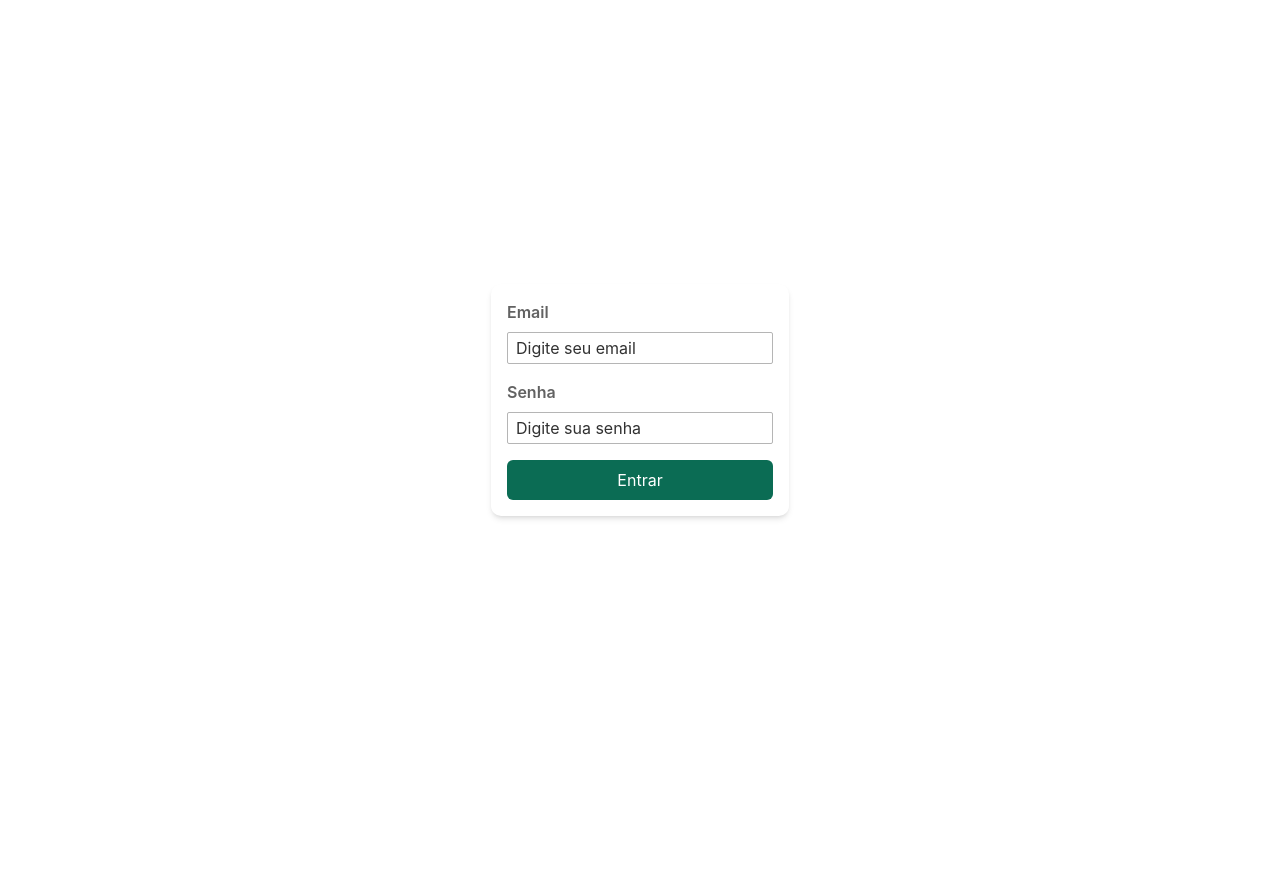
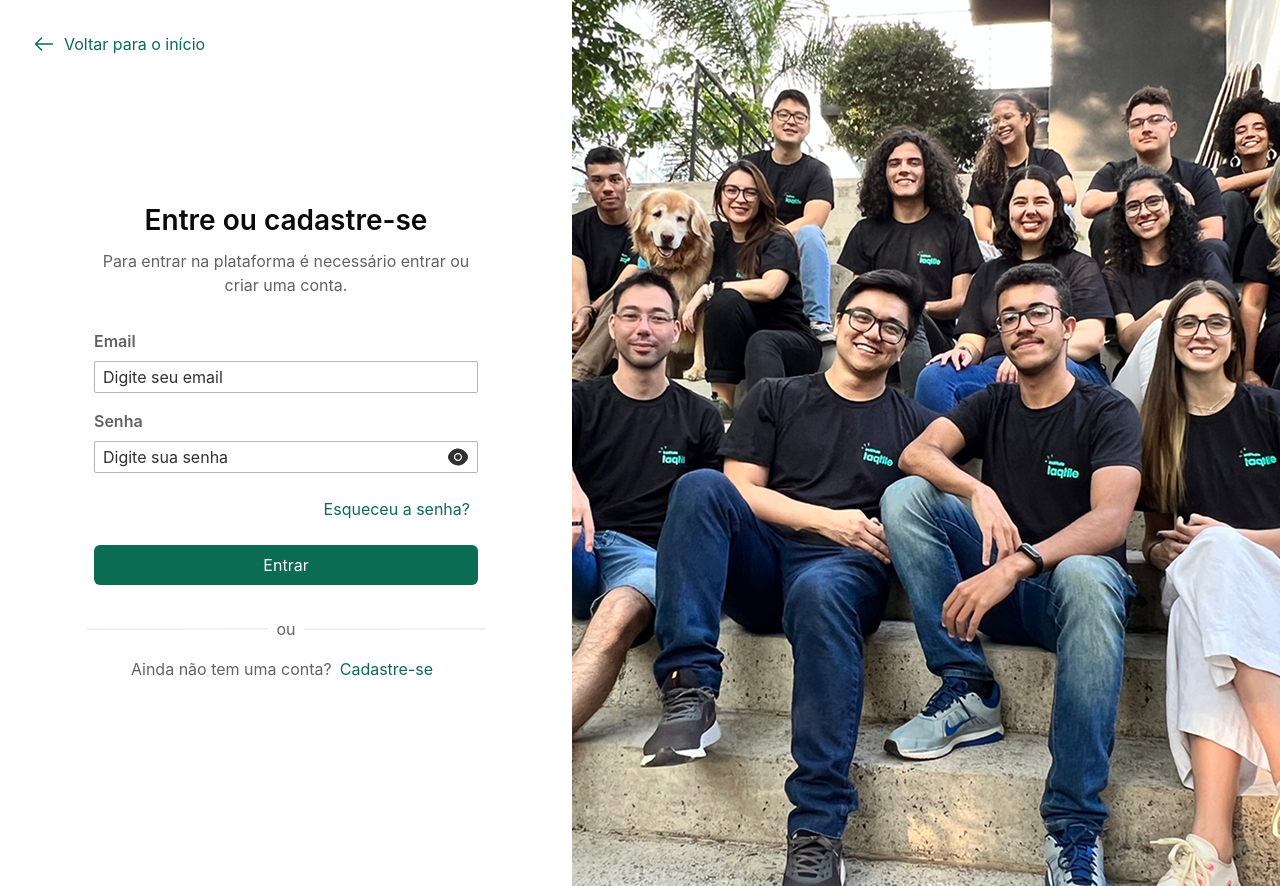
Before and after one commit to sophia-bergamo/react-kanban, a React (Vite) app: page /login in a window 1280 px wide. Before the commit the page ends 800 px from the top, so only its background shows below. Built offline with nearby package versions, Linux system fonts and the light colour scheme; no server answers.

Commit message:
login ui

```diff
--- /dev/null
+++ b/src/app/assets/arrow-back.tsx
@@ -0,0 +1,20 @@
+export default function ArrowBack() {
+  return (
+    <svg
+      width="24"
+      height="24"
+      viewBox="0 0 24 24"
+      fill="none"
+      xmlns="http://www.w3.org/2000/svg"
+    >
+      <path
+        d="M9.57 5.92969L3.5 11.9997L9.57 18.0697M20.5 11.9997H3.67"
+        stroke="#0B6C54"
+        strokeWidth="1.5"
+        strokeMiterlimit="10"
+        strokeLinecap="round"
+        strokeLinejoin="round"
+      />
+    </svg>
+  );
+}
--- /dev/null
+++ b/src/app/assets/login-line.tsx
@@ -0,0 +1,13 @@
+export default function LoginLine() {
+  return (
+    <svg
+      xmlns="http://www.w3.org/2000/svg"
+      width="181"
+      height="2"
+      viewBox="0 0 181 2"
+      fill="none"
+    >
+      <path d="M0 1.14389L181 0.856133" stroke="#E3E3E3" />
+    </svg>
+  );
+}
--- a/src/app/modules/auth/login.page.tsx
+++ b/src/app/modules/auth/login.page.tsx
@@ -4,6 +4,12 @@ import { z } from "zod";
 import { zodResolver } from "@hookform/resolvers/zod";
 import { InputField } from "@/atomic/mol.input-fields/input-field.component";
 import { loginStrings } from "./login.strings";
+import ArrowBack from "@/app/assets/arrow-back";
+import { Text } from "@/atomic/atm-typography";
+import LoginLine from "@/app/assets/login-line";
+import LoginSideImage from "@/atomic/atm.side-image/login-side-image.component";
+import LoginImage from "../../assets/login-img.png";
+import { PasswordField } from "@/atomic/mol.password-input/password-field.component";
 
 const formSchema = z.object({
   userEmail: z
@@ -24,35 +30,73 @@ export default function LoginPage() {
   });
 
   const onSubmit = (values: any) => {
-    console.log("dados: " + values);
+    console.log("aqui");
   };
 
   return (
+    <div className="items-center h-screen flex flex-rol w-full">
+      <div className="flex flex-1 flex-col h-full">
+        <nav className="py-lg px-lg">
+          <Button variant="link">
+            <div className="flex gap-sm">
+              <ArrowBack /> {loginStrings.loginNav}
+            </div>
+          </Button>
+        </nav>
+
+        <div className="flex justify-center w-full h-full px-lg">
+          <div className="flex flex-1 flex-col items-center justify-center gap-sm max-w-[448px] px-xl">
+            <Text variant="heading1">{loginStrings.enterOrSignIn}</Text>
+
+            <div className="text-center">
+              <Text variant="body1">{loginStrings.loginDescription}</Text>
+            </div>
+
             <FormProvider {...methods}>
-      <div className="flex items-center justify-center min-h-screen bg-white">
               <form
                 onSubmit={methods.handleSubmit(onSubmit)}
-          className="w-xxxl p-md bg-white shadow-md rounded-lg"
+                className="w-full max-w-[400px] py-lg"
               >
-          <div className="w-xxxl flex flex-col gap-md">
+                <div className="flex flex-col gap-md w-full">
                   <InputField
                     name="userEmail"
                     type="email"
                     label={loginStrings.labelEmail}
                     placeholder={loginStrings.emailPlacheholder}
-              className="flex flex-col gap-sm"
+                    className="flex w-full flex-col gap-sm"
                   />
-            <InputField
+                  <PasswordField
                     name="userPassword"
-              type="password"
                     label={loginStrings.labelPassword}
                     placeholder={loginStrings.passwordPlaceholder}
-              className="flex flex-col gap-sm"
+                    className="flex w-full flex-col gap-sm"
                   />
+
+                  <div className="flex justify-end">
+                    <Button type="button" variant="link">
+                      {loginStrings.forgotPassword}
+                    </Button>
+                  </div>
+
                   <Button type="submit">{loginStrings.submit}</Button>
                 </div>
               </form>
+            </FormProvider>
+
+            <div className="flex items-center gap-sm">
+              <LoginLine />
+              <Text variant="body2">{loginStrings.or}</Text>
+              <LoginLine />
             </div>
-    </FormProvider>
+
+            <div className="flex items-center">
+              <Text variant="body1">{loginStrings.signInQuestion}</Text>
+              <Button variant="link">{loginStrings.signIn}</Button>
+            </div>
+          </div>
+        </div>
+      </div>
+      <LoginSideImage src={LoginImage} alt="Imagem do login" />
+    </div>
   );
 }
--- a/src/app/modules/auth/login.strings.ts
+++ b/src/app/modules/auth/login.strings.ts
@@ -8,4 +8,12 @@ export const loginStrings = {
   labelPassword: "Senha",
   passwordPlaceholder: "Digite sua senha",
   submit: "Entrar",
+  loginNav: "Voltar para o início",
+  enterOrSignIn: "Entre ou cadastre-se",
+  loginDescription:
+    "Para entrar na plataforma é necessário entrar ou criar uma conta.",
+  forgotPassword: "Esqueceu a senha?",
+  or: "ou",
+  signInQuestion: "Ainda não tem uma conta?",
+  signIn: "Cadastre-se",
 };
--- a/src/atomic/atm-input/input.component.tsx
+++ b/src/atomic/atm-input/input.component.tsx
@@ -1,4 +1,4 @@
-import React from "react";
+import React, { ComponentProps, forwardRef } from "react";
 import { VariantProps } from "tailwind-variants";
 import { input } from "./input.component.style";
 import { cn } from "@/lib/utils";
@@ -7,14 +7,13 @@ type InputProps = VariantProps<typeof input> & {
   disabled?: boolean;
 } & React.ComponentProps<"input">;
 
-export function Input({
-  disabled,
-  className,
-  type,
-  ...props
-}: InputProps & React.ComponentProps<"input">) {
+interface InputIconProps extends ComponentProps<"button"> {}
+
+export const Input = forwardRef<HTMLInputElement, InputProps>(
+  ({ disabled, className, type, ...props }, ref) => {
     return (
       <input
+        ref={ref} // aqui repassa a ref
         type={type}
         data-slot="input"
         className={cn(input({ disabled }), className)}
@@ -22,3 +21,12 @@ export function Input({
       />
     );
   }
+);
+
+export function InputIcon({ children, ...props }: InputIconProps) {
+  return (
+    <button className="flex outline-none" {...props}>
+      {children}
+    </button>
+  );
+}
--- a/src/atomic/atm-typography/typography.component.style.ts
+++ b/src/atomic/atm-typography/typography.component.style.ts
@@ -9,7 +9,7 @@ export const typography = tv({
       heading2: "font-semibold text-size-lg line-height-sm",
       heading3: "font-semibold text-size-md line-height-sm",
       heading4: "font-semibold text-size-sm line-height-md",
-      body1: "font-regular text-size-xs text-gray-xdark line-height-md",
+      body1: "font-regular text-size-xs text-gray-dark line-height-md",
       body2: "font-regular text-size-xxs text-gray-dark line-height-md",
       link: "font-semibold text-size-xs text-cta-dark line-height-md",
       linkSmall: "font-semibold text-size-xxs text-cta-dark line-height-md",
--- /dev/null
+++ b/src/atomic/atm.side-image/login-side-image.component.tsx
@@ -0,0 +1,21 @@
+import { ImgHTMLAttributes } from "react";
+
+type LoginSideImageProps = ImgHTMLAttributes<HTMLImageElement> & {
+  src: string;
+  alt: string;
+};
+
+export default function LoginSideImage({
+  src,
+  alt,
+  ...props
+}: LoginSideImageProps) {
+  return (
+    <img
+      className="w-[708px] h-[972px] object-fill"
+      src={src}
+      alt={alt}
+      {...props}
+    />
+  );
+}
```
Also changed, not shown: src/app/assets/login-img.png (added). Lines whose indentation alone changed are shown as unchanged.
